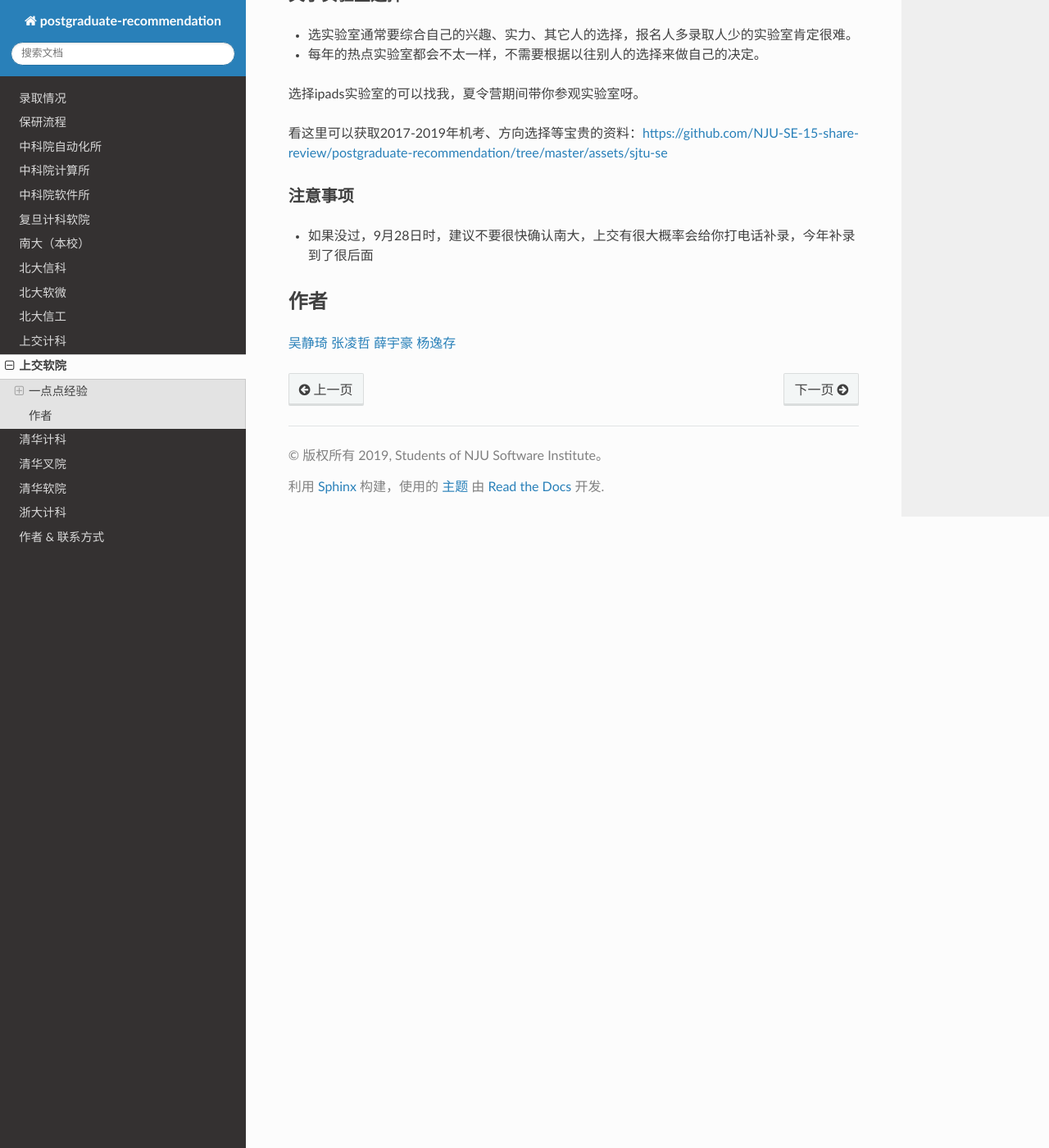
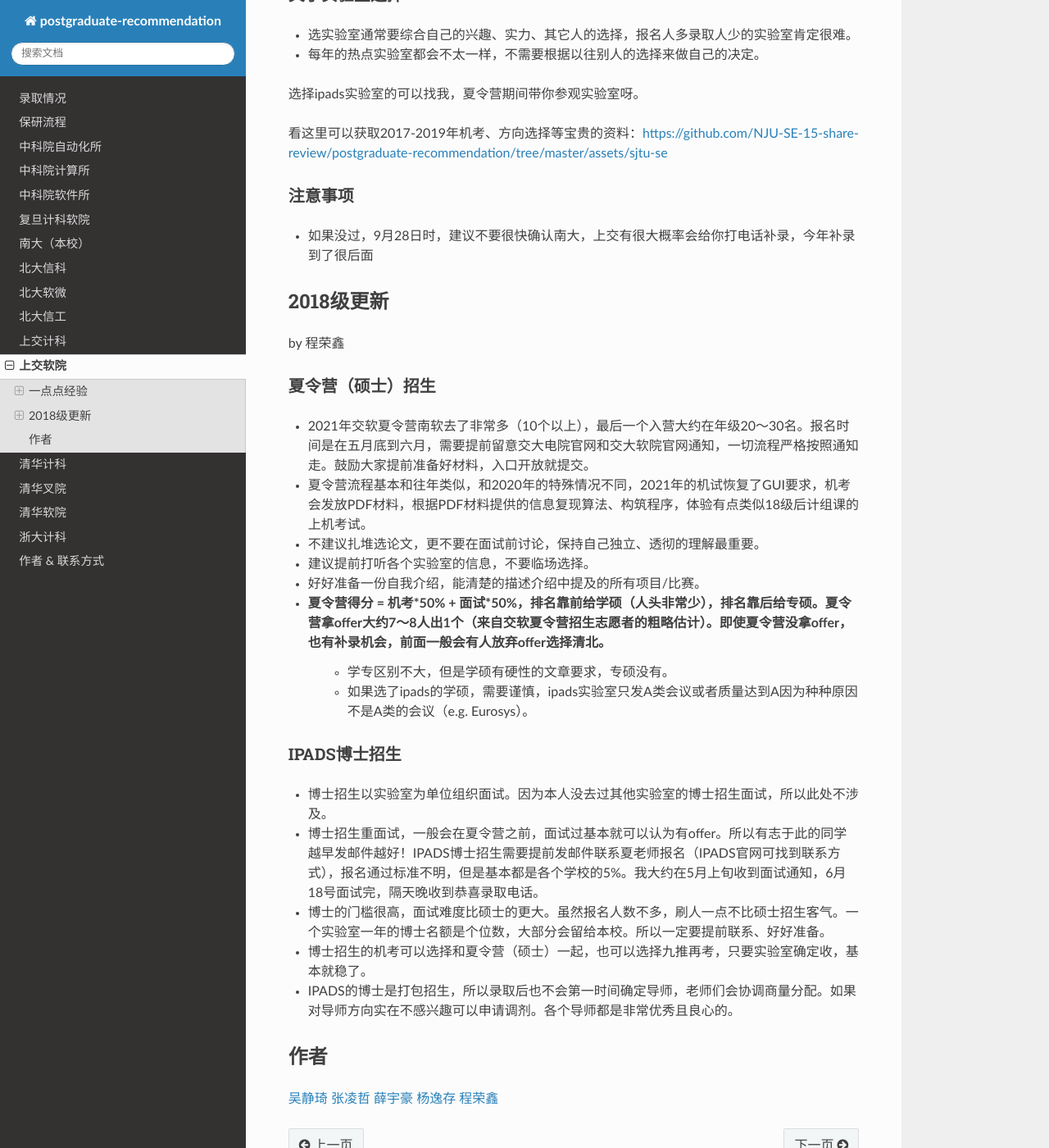
Before and after one commit to NJU-SE-15-share-review/postgraduate-recommendation, a Sphinx documentation site: the page built from source/schools/sjtu/se.rst, in a window 1280 px wide and 1400 px high, scrolled down 2549 px. Shown: the whole window at 82% size. Built offline with Sphinx 7.4.7 and the Read the Docs theme 2.0.0, drawn with Linux system fonts in a browser that asks for light colours.

Commit message:
update info about sjtu-se (#25)
Co-authored-by: Chen Junda <smallda@outlook.com>

```diff
--- a/source/schools/sjtu/se.rst
+++ b/source/schools/sjtu/se.rst
@@ -75,6 +75,31 @@ P.S. 我18年参加夏令营考试，19年参与夏令营机试评卷，所以
 ~~~~~~~~~~~~~~~~~~~~~~~~~~~~~~~~~~~~~~
 * 如果没过，9月28日时，建议不要很快确认南大，上交有很大概率会给你打电话补录，今年补录到了很后面
 
+
+2018级更新
+--------------------------------------
+
+by 程荣鑫
+
+夏令营（硕士）招生
+~~~~~~~~~~~~~~~~~~~~~~~~~~~~~~~~~~~~~~
+* 2021年交软夏令营南软去了非常多（10个以上），最后一个入营大约在年级20～30名。报名时间是在五月底到六月，需要提前留意交大电院官网和交大软院官网通知，一切流程严格按照通知走。鼓励大家提前准备好材料，入口开放就提交。
+* 夏令营流程基本和往年类似，和2020年的特殊情况不同，2021年的机试恢复了GUI要求，机考会发放PDF材料，根据PDF材料提供的信息复现算法、构筑程序，体验有点类似18级后计组课的上机考试。
+* 不建议扎堆选论文，更不要在面试前讨论，保持自己独立、透彻的理解最重要。
+* 建议提前打听各个实验室的信息，不要临场选择。
+* 好好准备一份自我介绍，能清楚的描述介绍中提及的所有项目/比赛。
+* 夏令营得分 = 机考*50% + 面试*50%，排名靠前给学硕（人头非常少），排名靠后给专硕。夏令营拿offer大约7～8人出1个（来自交软夏令营招生志愿者的粗略估计）。即使夏令营没拿offer，也有补录机会，前面一般会有人放弃offer选择清北。
+    * 学专区别不大，但是学硕有硬性的文章要求，专硕没有。
+    * 如果选了ipads的学硕，需要谨慎，ipads实验室只发A类会议或者质量达到A因为种种原因不是A类的会议（e.g. Eurosys）。
+
+IPADS博士招生
+~~~~~~~~~~~~~~~~~~~~~~~~~~~~~~~~~~~~~~
+* 博士招生以实验室为单位组织面试。因为本人没去过其他实验室的博士招生面试，所以此处不涉及。
+* 博士招生重面试，一般会在夏令营之前，面试过基本就可以认为有offer。所以有志于此的同学越早发邮件越好！IPADS博士招生需要提前发邮件联系夏老师报名（IPADS官网可找到联系方式），报名通过标准不明，但是基本都是各个学校的5%。我大约在5月上旬收到面试通知，6月18号面试完，隔天晚收到恭喜录取电话。
+* 博士的门槛很高，面试难度比硕士的更大。虽然报名人数不多，刷人一点不比硕士招生客气。一个实验室一年的博士名额是个位数，大部分会留给本校。所以一定要提前联系、好好准备。
+* 博士招生的机考可以选择和夏令营（硕士）一起，也可以选择九推再考，只要实验室确定收，基本就稳了。
+* IPADS的博士是打包招生，所以录取后也不会第一时间确定导师，老师们会协调商量分配。如果对导师方向实在不感兴趣可以申请调剂。各个导师都是非常优秀且良心的。
+
 作者
 --------------------------------------
-:ref:`authors:吴静琦` :ref:`authors:张凌哲` :ref:`authors:薛宇豪` :ref:`authors:杨逸存`
+:ref:`authors:吴静琦` :ref:`authors:张凌哲` :ref:`authors:薛宇豪` :ref:`authors:杨逸存` :ref:`authors:程荣鑫`
```
Also changed, not shown: source/authors.rst (+7 -1 lines).
